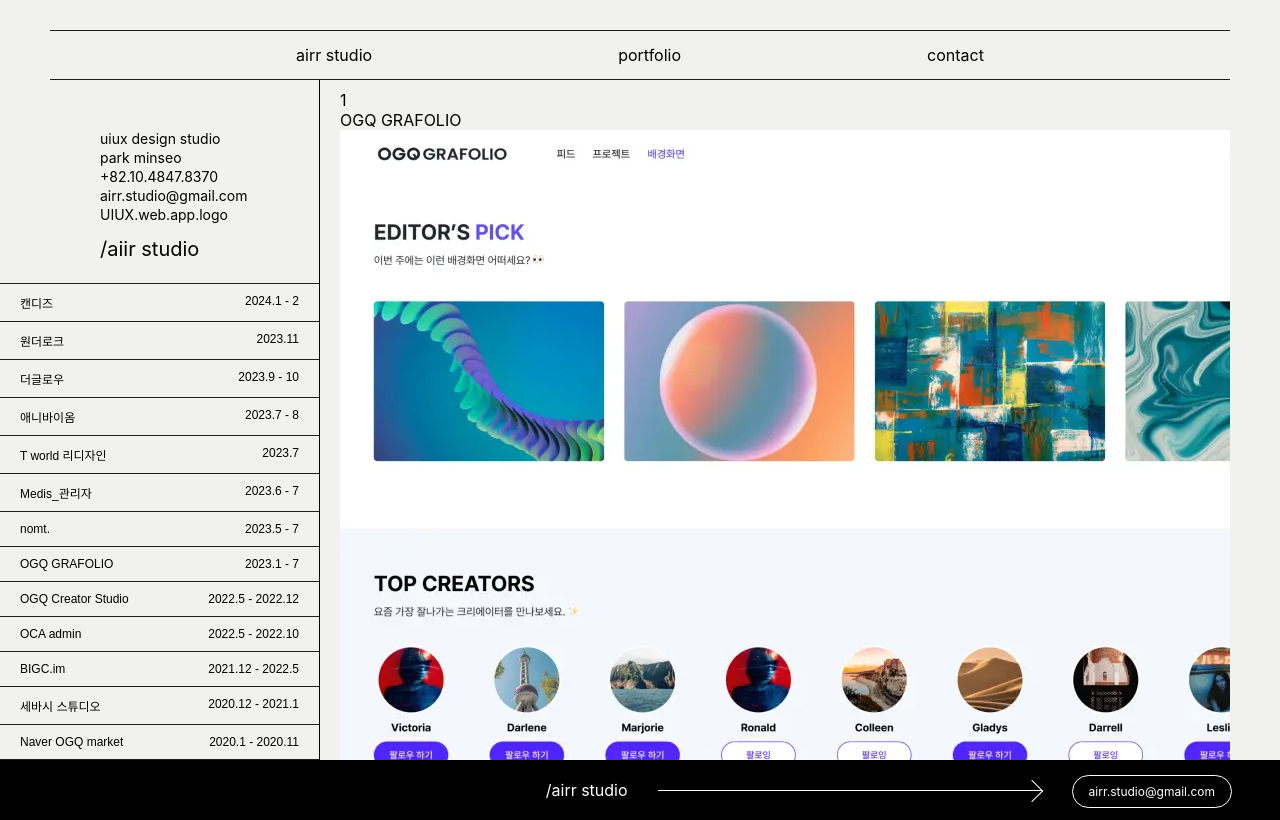
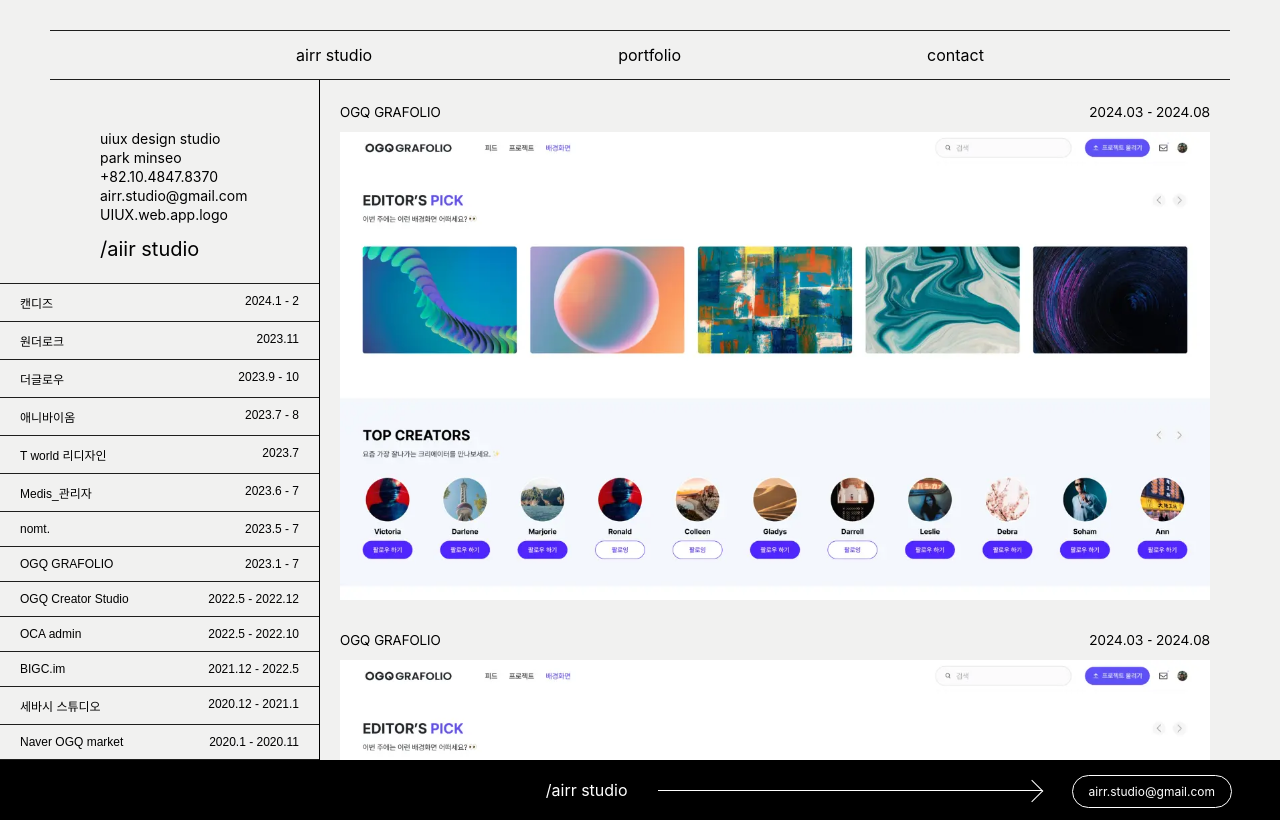
Before and after one commit to YunNote/airrstudio, a Next.js app: page / in a window 1280 px wide. Built offline with nearby package versions, Linux system fonts and the light colour scheme.

Commit message:
feature: 컨텐츠 영역 작업중

```diff
--- a/public/PortFolios.json
+++ b/public/PortFolios.json
@@ -3,22 +3,30 @@
     {
       "id": 1,
       "title": "OGQ GRAFOLIO",
-      "thumbnail": "/images/ogq_grafolio/OGQ_GRAFOLIO_thumbnail.webp"
+      "thumbnail": "/images/ogq_grafolio/OGQ_GRAFOLIO_thumbnail.webp",
+      "startDate": "2024.03",
+      "endDate" : "2024.08"
     },
     {
       "id": 2,
       "title": "OGQ GRAFOLIO",
-      "thumbnail": "/images/ogq_grafolio/OGQ_GRAFOLIO_thumbnail.webp"
+      "thumbnail": "/images/ogq_grafolio/OGQ_GRAFOLIO_thumbnail.webp",
+      "startDate": "2024.03",
+      "endDate" : "2024.08"
     },
     {
       "id": 3,
       "title": "OGQ GRAFOLIO",
-      "thumbnail": "/images/ogq_grafolio/OGQ_GRAFOLIO_thumbnail.webp"
+      "thumbnail": "/images/ogq_grafolio/OGQ_GRAFOLIO_thumbnail.webp",
+      "startDate": "2024.03",
+      "endDate" : "2024.08"
     },
     {
       "id": 4,
       "title": "OGQ GRAFOLIO",
-      "thumbnail": "/images/ogq_grafolio/OGQ_GRAFOLIO_thumbnail.webp"
+      "thumbnail": "/images/ogq_grafolio/OGQ_GRAFOLIO_thumbnail.webp",
+      "startDate": "2024.03",
+      "endDate" : "2024.08"
     }
   ]
 }
--- a/src/app/globals.css
+++ b/src/app/globals.css
@@ -7,11 +7,19 @@
 }
 
 @font-face {
+  font-family: 'PretendardEnglish';
+  src: url('/fonts/PretendardVariable.woff2') format('woff');
+  font-weight: normal;
+  font-style: normal;
+  unicode-range:U+0041-005A, U+0061-007A, U+0030-0039;
+}
+
+@font-face {
   font-family: "PollerOne";
   src: url('/fonts/PollerOne-Regular.ttf') format('truetype');
   font-weight: normal;
   font-style: normal;
-  unicode-range:U+0041-005A, U+0061-007A, U+0030-0039;	/* 영문 대소문자 */
+  unicode-range:U+0041-005A, U+0061-007A, U+0030-0039;
 }
 
 * {
--- a/src/components/Portfolio/PortFolio.jsx
+++ b/src/components/Portfolio/PortFolio.jsx
@@ -1,10 +1,23 @@
 import styles from "@/components/Portfolio/PortFolio.module.css";
 
-export default function PortFolio({portfolio : {id, title, thumbnail}}) {
+export default function PortFolio({portfolio : {title, thumbnail, startDate, endDate}}) {
 
-  return <div>
-    <p>{id}</p>
-    <p>{title}</p>
-    <img src={thumbnail} alt="이미지"/>
+  return <div className={styles.container}>
+    <div className={styles.header}>
+      <div>
+        <p>{title}</p>
+      </div>
+
+      <div>
+        {startDate} - {endDate}
+      </div>
+    </div>
+    <div className={styles.thumbnailHover}>
+      <div className={styles.hoverWrap}>
+        <p>{title}</p>
+      </div>
+      <img src={thumbnail} alt="이미지"/>
+    </div>
+
   </div>
 }
--- a/src/components/Portfolio/PortFolio.module.css
+++ b/src/components/Portfolio/PortFolio.module.css
@@ -0,0 +1,48 @@
+.container {
+  padding: 14px 20px;
+}
+
+.header {
+  margin-bottom: 12px;
+  display: flex;
+  flex-direction: row;
+  justify-content: space-between;
+  align-items: center;
+  font-size: 14px;
+  font-family: PretendardEnglish, sans-serif;
+}
+
+.thumbnailHover {
+  position: relative;
+}
+
+.thumbnailHover img {
+  width: 100%;
+}
+
+.thumbnailHover .hoverWrap {
+  position: absolute;
+  top: 0;
+  left: 0;
+  width: 99%;
+  height: 100%;
+  justify-content: center;
+  align-items: center;
+  background: #1E1E1D99;
+  display: none;
+  cursor: pointer;
+}
+
+.thumbnailHover .hoverWrap p {
+  color: #F1F1F0;
+  font-size: 68px;
+  text-decoration: underline #F1F1F0;
+  text-underline-offset: 24px;
+  text-decoration-thickness: 7px;
+  padding: 10px;
+  user-select: none;
+}
+
+.thumbnailHover:hover div {
+  display: flex;
+}
--- a/src/components/Right/Right.module.css
+++ b/src/components/Right/Right.module.css
@@ -1,7 +1,12 @@
 
 .right {
-  padding: 10px 0 0 20px;
+  padding: 10px 0 0 0;
   margin-right: 50px;
   overflow: scroll;
   overflow-x: hidden;
+  -ms-overflow-style: none; /* IE and Edge */
+  scrollbar-width: none; /* Firefox */
 }
+.right::-webkit-scrollbar {
+  display: none; /* Chrome, Safari, Opera*/
+}
```
